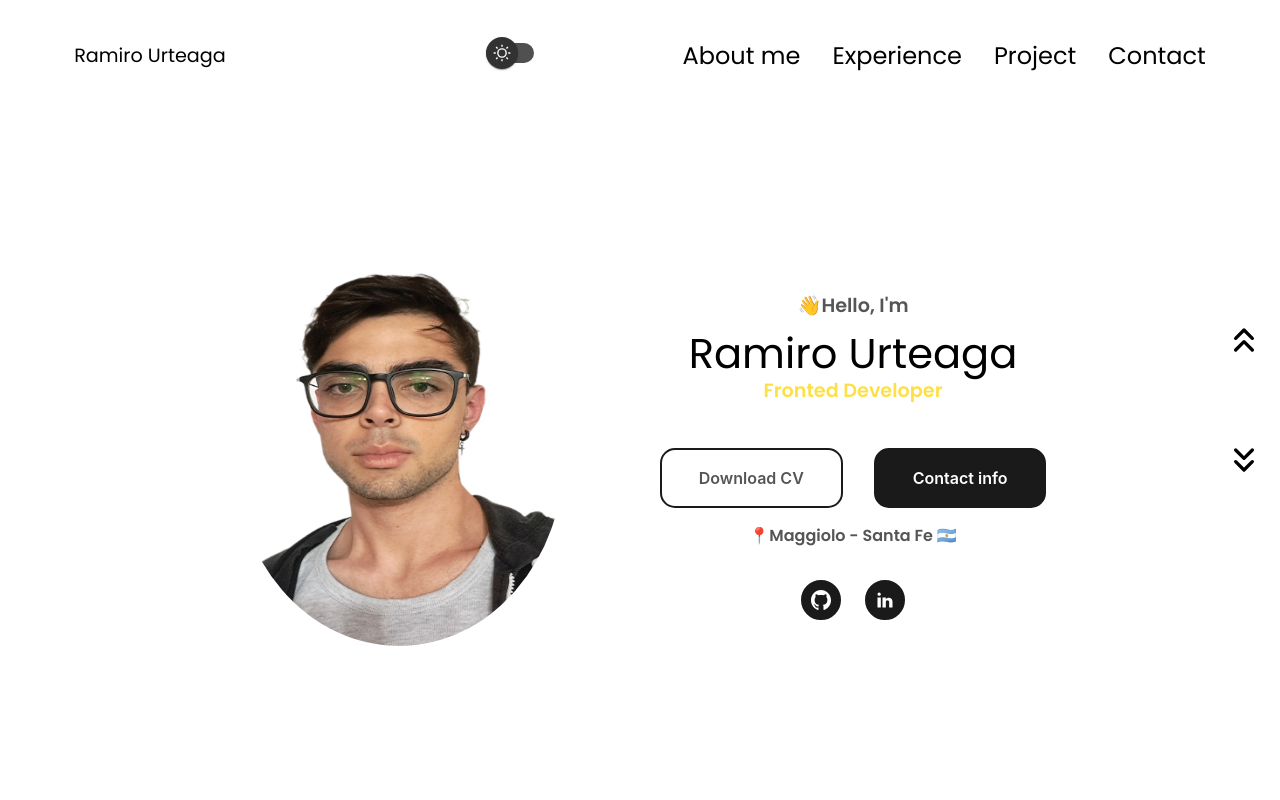
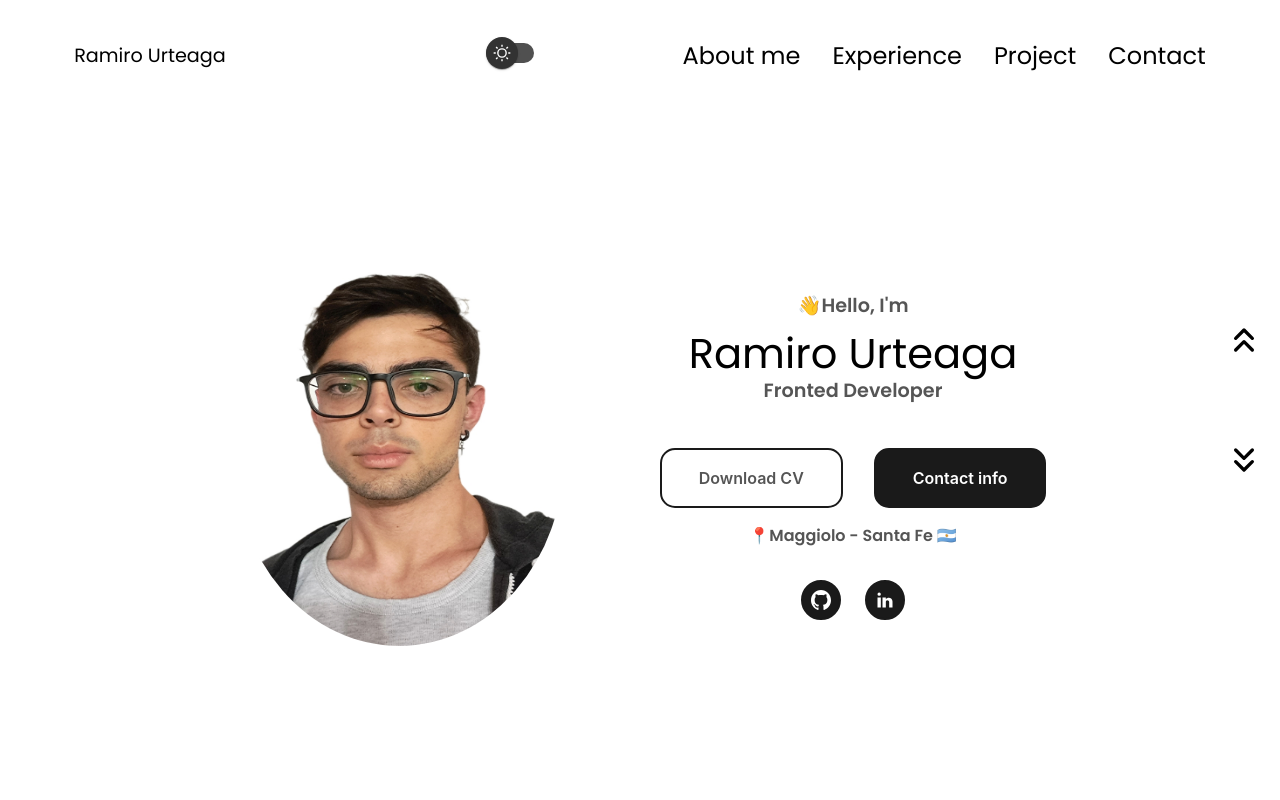
Before and after one commit to RamiroUrt/Portafolio, a React (Vite) app: page / in a window 1280 px wide. Shown: the top 800 px of the page. Built offline with nearby package versions, Linux system fonts and the light colour scheme.

Commit message:
Update index.css

```diff
--- a/src/index.css
+++ b/src/index.css
@@ -75,9 +75,6 @@ span{
     font-size: 1.2rem;
     cursor: default;
     z-index: 90;
-}
-.bouncy-text{
-    color: 	rgb(253 224 71);;
 }
 a{
     color: var(--ligth-black);
```
